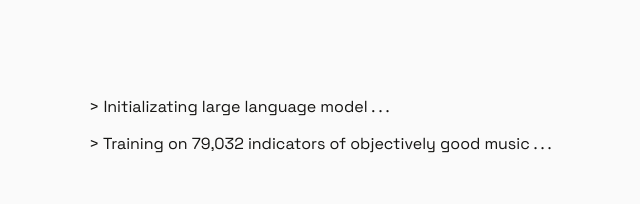
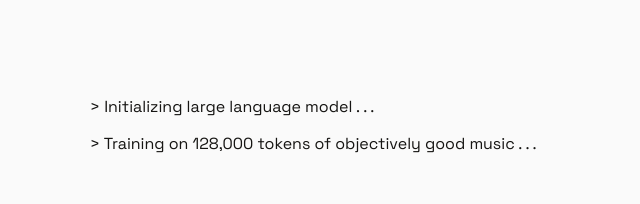
Before and after one commit to nauqh/musicotherapy, a React (Vite) app: page /result in a window 1280 px wide. Shown: the top 204 px of the page, without its empty margins (248-888 px from the left). Built offline with nearby package versions, Linux system fonts and the light colour scheme.

Commit message:
style (loading): set timeout effect

```diff
--- a/src/components/Loading/Loading.css
+++ b/src/components/Loading/Loading.css
@@ -16,8 +16,8 @@
 }
 .loading__dot {
 	position: relative;
-	width: 3px;
-	height: 3px;
+	width: 2.5px;
+	height: 2.5px;
 	background-color: var(--text-color);
 	border-radius: 50%;
 }
@@ -30,8 +30,8 @@
 }
 .loading__dot-down {
 	display: block;
-	width: 3px;
-	height: 3px;
+	width: 2.5px;
+	height: 2.5px;
 	background-color: var(--text-color);
 	border-radius: 50%;
 	transform: translate(0);
--- a/src/components/Loading/Loading.tsx
+++ b/src/components/Loading/Loading.tsx
@@ -33,7 +33,7 @@ const Loading: React.FC = () => {
 					marginTop: "5rem",
 				}}
 			>
-				&gt; Initializating large language model . . .
+				&gt; Initializing large language model . . .
 			</motion.h1>
 			<motion.h1
 				initial={{ opacity: 0 }}
@@ -45,13 +45,12 @@ const Loading: React.FC = () => {
 					marginTop: "1rem",
 				}}
 			>
-				&gt; Training on 79,032 indicators of objectively good music . .
-				.
+				&gt; Training on 128,000 tokens of objectively good music . . .
 			</motion.h1>
 			<motion.h1
 				initial={{ opacity: 0 }}
 				animate={{ opacity: 1 }}
-				transition={{ duration: 1, delay: 7 }}
+				transition={{ duration: 1, delay: 10 }}
 				style={{
 					fontSize: "1rem",
 					fontWeight: 400,
@@ -64,7 +63,7 @@ const Loading: React.FC = () => {
 				initial={{ opacity: 0 }}
 				animate={{ opacity: 1 }}
 				exit={{ opacity: 0 }}
-				transition={{ duration: 1, delay: 10 }}
+				transition={{ duration: 1, delay: 15 }}
 				className="loading"
 				style={{
 					fontWeight: 400,
```
